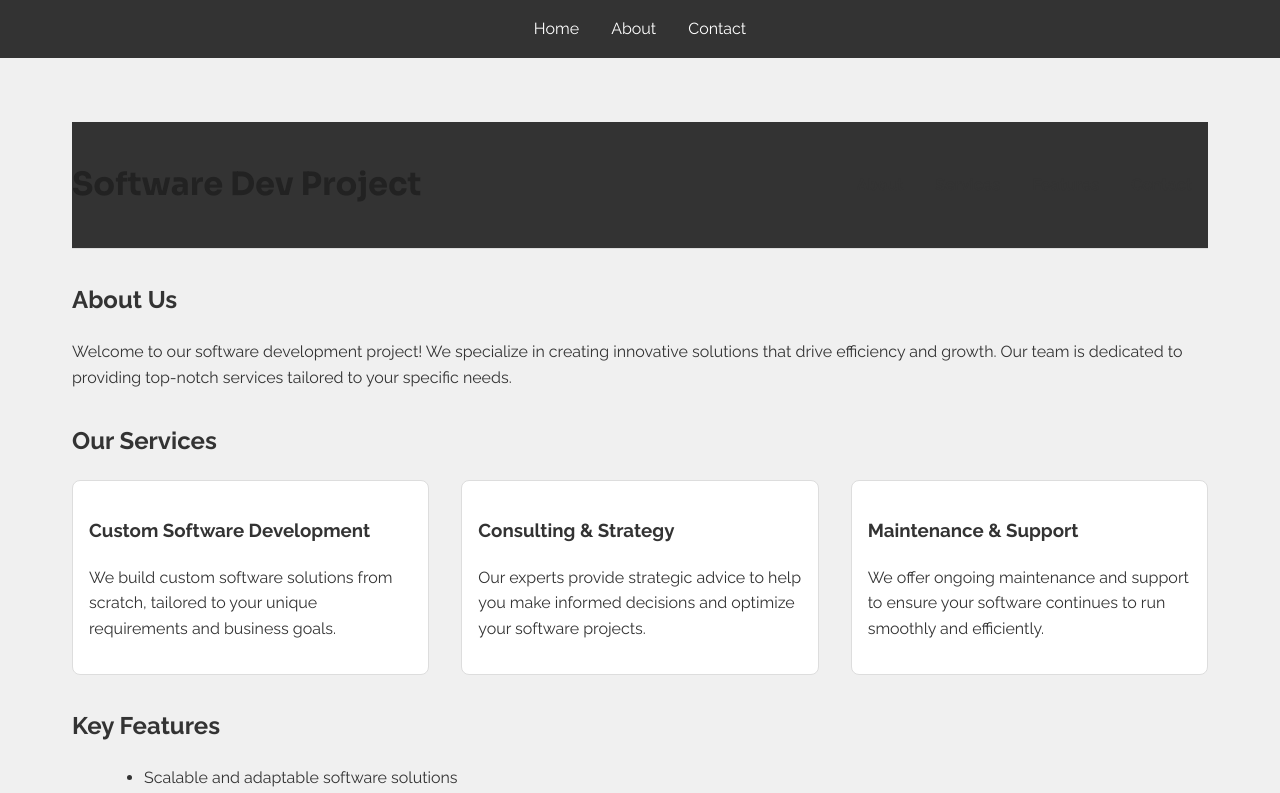
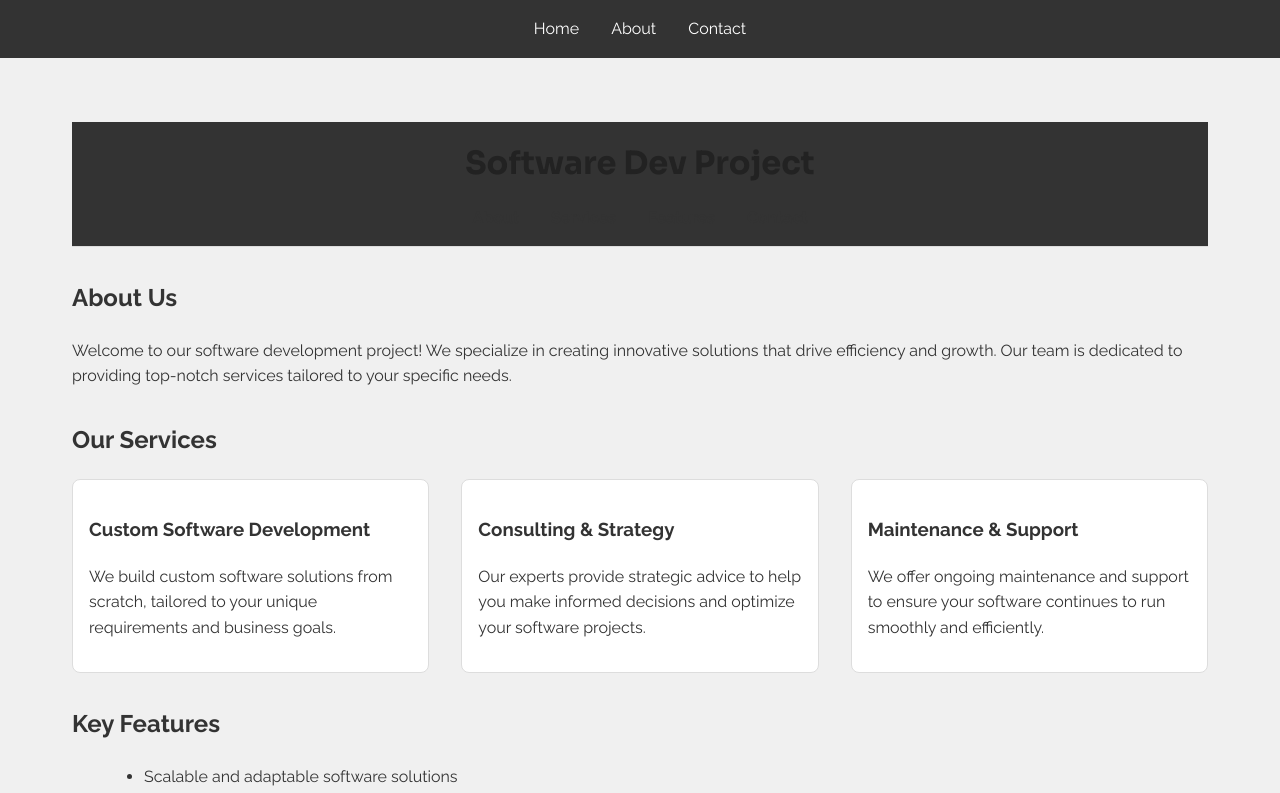
Before and after one commit to sim-daas/website, a Next.js app in the folder firstwebsite/: page / in a window 1280 px wide. Shown: the top 793 px of the page. Built offline with nearby package versions, Linux system fonts and the light colour scheme.

Commit message:
Update page.module.css

```diff
--- a/firstwebsite/app/page.module.css
+++ b/firstwebsite/app/page.module.css
@@ -7,19 +7,18 @@
 
 .header {
   display: flex;
-  justify-content: space-between;
+  flex-direction: column;
   align-items: center;
   padding: 1rem 0;
   border-bottom: 1px solid #ddd;
 }
 
-.logo {
-  display: flex;
-  align-items: center;
+.header h1 {
+  margin: 0;
 }
 
-.logo h1 {
-  margin-left: 1rem;
+.nav {
+  margin-top: 1rem;
 }
 
 .nav a {
```
